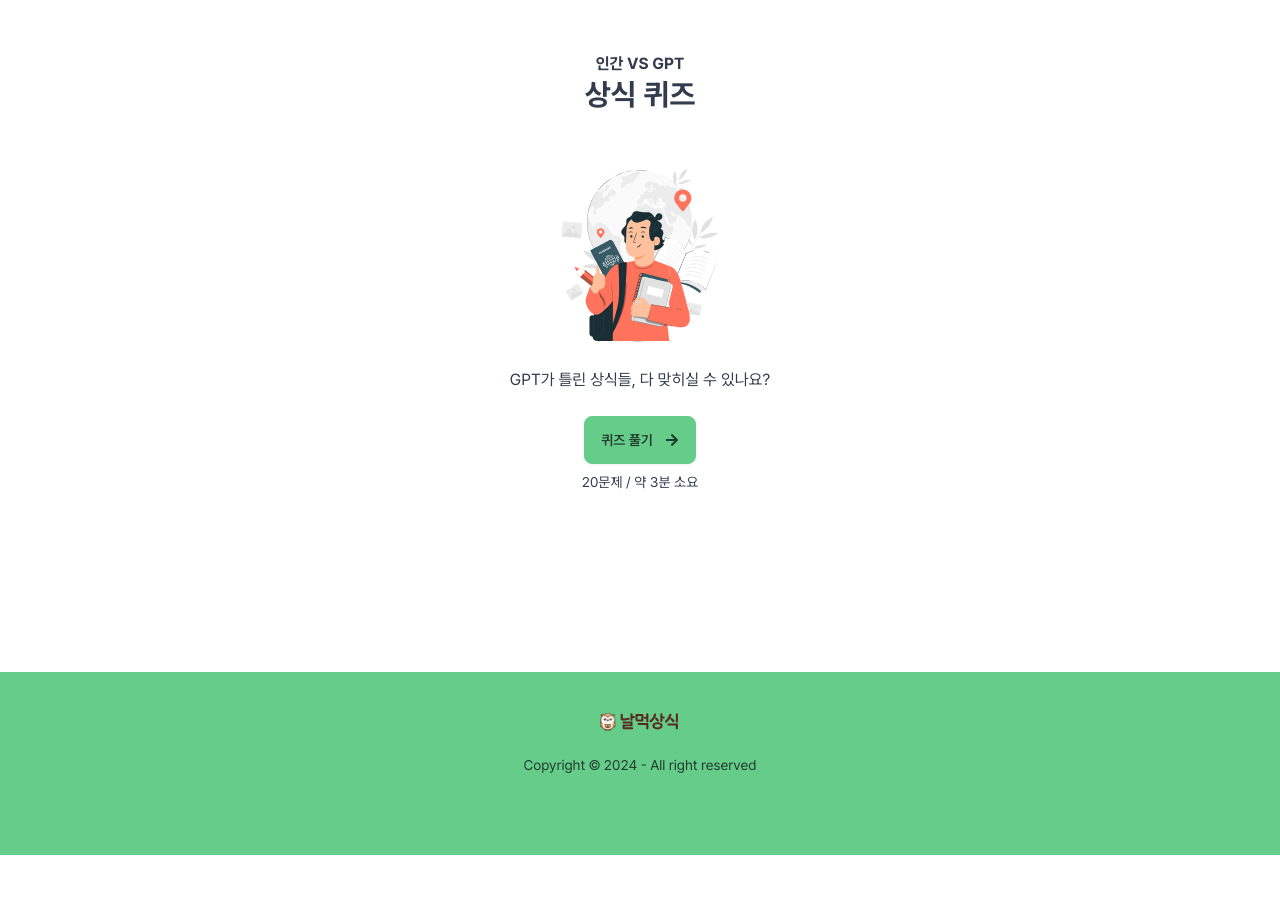
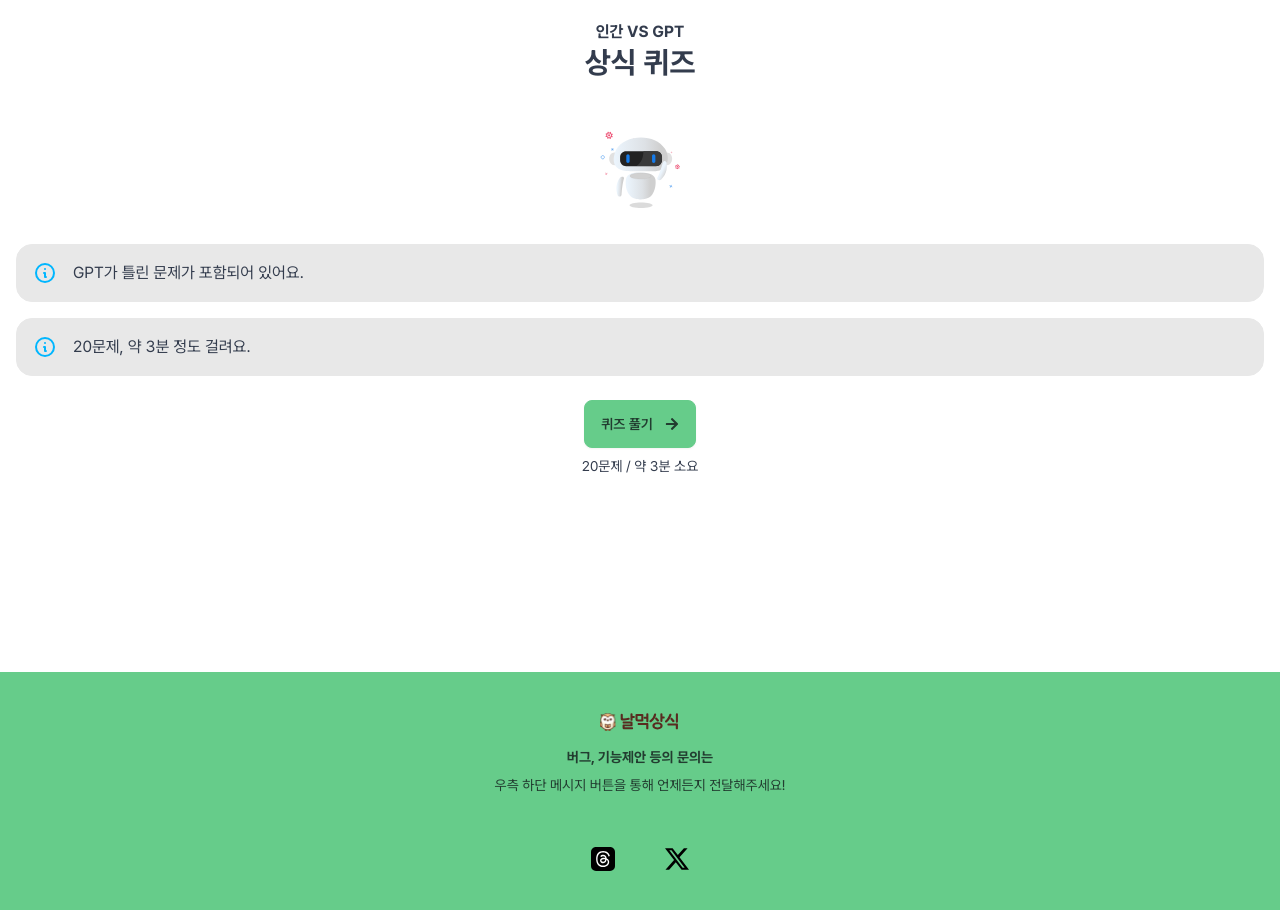
Before and after one commit to jungeol-h/quiz-vs, a Next.js app: page / in a window 1280 px wide. Shown: the part 200-1110 px from the top of the page. Before the commit the page ends 1055 px from the top, so only its background shows below. Built offline with nearby package versions, Linux system fonts and the light colour scheme.

Commit message:
refactor: Update URLs and add lazy loading for images in layout.tsx

```diff
--- a/app/layout.tsx
+++ b/app/layout.tsx
@@ -83,44 +83,58 @@ export default function RootLayout({ children }: Props) {
         <footer className="footer footer-center p-10 bg-primary text-primary-content">
           <aside>
             {/* logo */}
-            <img src="/logowithtext.svg" alt="logo" className="w-20 mb-4" />
-            <p>Copyright © 2024 - All right reserved</p>
+            <img src="/logowithtext.svg" alt="logo" className="w-20" />
+            <p className="text-ghost text-s mt-2 font-bold">
+              버그, 기능제안 등의 문의는
+            </p>
+            <p className="text-ghost text-s">
+              우측 하단 메시지 버튼을 통해 언제든지 전달해주세요!
+            </p>
           </aside>
           <nav>
+            {/* <p className="text-ghost text-s">
+              뉴스레터를 구독하면 <strong> 매주 새로운 상식 퀴즈</strong>를
+              받아볼 수 있어요.
+            </p>
+            <label className="input input-bordered flex items-center gap-2 mb-2">
+              Email
+              <input
+                type="text"
+                className="grow"
+                placeholder="example@naver.com"
+              />
+            </label>
+            <button className="btn mb-10">신청하기</button> */}
             <div className="grid grid-flow-col gap-4">
-              {/* <a>
+              <Link
+                href="https://www.threads.net/@nalmuk.sense"
+                className="btn btn-ghost"
+              >
                 <svg
                   xmlns="http://www.w3.org/2000/svg"
                   width="24"
                   height="24"
-                  viewBox="0 0 24 24"
-                  className="fill-current"
+                  clipRule="evenodd"
+                  viewBox="0 0 512 512"
                 >
-                  <path d="M24 4.557c-.883.392-1.832.656-2.828.775 1.017-.609 1.798-1.574 2.165-2.724-.951.564-2.005.974-3.127 1.195-.897-.957-2.178-1.555-3.594-1.555-3.179 0-5.515 2.966-4.797 6.045-4.091-.205-7.719-2.165-10.148-5.144-1.29 2.213-.669 5.108 1.523 6.574-.806-.026-1.566-.247-2.229-.616-.054 2.281 1.581 4.415 3.949 4.89-.693.188-1.452.232-2.224.084.626 1.956 2.444 3.379 4.6 3.419-2.07 1.623-4.678 2.348-7.29 2.04 2.179 1.397 4.768 2.212 7.548 2.212 9.142 0 14.307-7.721 13.995-14.646.962-.695 1.797-1.562 2.457-2.549z"></path>
+                  <path d="M105 0h302c57.75 0 105 47.25 105 105v302c0 57.75-47.25 105-105 105H105C47.25 512 0 464.75 0 407V105C0 47.25 47.25 0 105 0z" />
+                  <path
+                    fill="#fff"
+                    d="M337.36 243.58c-1.46-.7-2.95-1.38-4.46-2.02-2.62-48.36-29.04-76.05-73.41-76.33-25.6-.17-48.52 10.27-62.8 31.94l24.4 16.74c10.15-15.4 26.08-18.68 37.81-18.68h.4c14.61.09 25.64 4.34 32.77 12.62 5.19 6.04 8.67 14.37 10.39 24.89-12.96-2.2-26.96-2.88-41.94-2.02-42.18 2.43-69.3 27.03-67.48 61.21.92 17.35 9.56 32.26 24.32 42.01 12.48 8.24 28.56 12.27 45.26 11.35 22.07-1.2 39.37-9.62 51.45-25.01 9.17-11.69 14.97-26.84 17.53-45.92 10.51 6.34 18.3 14.69 22.61 24.73 7.31 17.06 7.74 45.1-15.14 67.96-20.04 20.03-44.14 28.69-80.55 28.96-40.4-.3-70.95-13.26-90.81-38.51-18.6-23.64-28.21-57.79-28.57-101.5.36-43.71 9.97-77.86 28.57-101.5 19.86-25.25 50.41-38.21 90.81-38.51 40.68.3 71.76 13.32 92.39 38.69 10.11 12.44 17.73 28.09 22.76 46.33l28.59-7.63c-6.09-22.45-15.67-41.8-28.72-57.85-26.44-32.53-65.1-49.19-114.92-49.54h-.2c-49.72.35-87.96 17.08-113.64 49.73-22.86 29.05-34.65 69.48-35.04 120.16v.24c.39 50.68 12.18 91.11 35.04 120.16 25.68 32.65 63.92 49.39 113.64 49.73h.2c44.2-.31 75.36-11.88 101.03-37.53 33.58-33.55 32.57-75.6 21.5-101.42-7.94-18.51-23.08-33.55-43.79-43.48zm-76.32 71.76c-18.48 1.04-37.69-7.26-38.64-25.03-.7-13.18 9.38-27.89 39.78-29.64 3.48-.2 6.9-.3 10.25-.3 11.04 0 21.37 1.07 30.76 3.13-3.5 43.74-24.04 50.84-42.15 51.84z"
+                  />
                 </svg>
-              </a>
-              <a>
+              </Link>
+              <Link href="https://x.com/nalmuk_sense" className="btn btn-ghost">
                 <svg
                   xmlns="http://www.w3.org/2000/svg"
                   width="24"
                   height="24"
-                  viewBox="0 0 24 24"
-                  className="fill-current"
+                  clipRule="evenodd"
+                  viewBox="0 0 512 462.799"
                 >
-                  <path d="M19.615 3.184c-3.604-.246-11.631-.245-15.23 0-3.897.266-4.356 2.62-4.385 8.816.029 6.185.484 8.549 4.385 8.816 3.6.245 11.626.246 15.23 0 3.897-.266 4.356-2.62 4.385-8.816-.029-6.185-.484-8.549-4.385-8.816zm-10.615 12.816v-8l8 3.993-8 4.007z"></path>
+                  <path d="M403.229 0h78.506L310.219 196.04 512 462.799H354.002L230.261 301.007 88.669 462.799h-78.56l183.455-209.683L0 0h161.999l111.856 147.88L403.229 0zm-27.556 415.805h43.505L138.363 44.527h-46.68l283.99 371.278z" />
                 </svg>
-              </a>
-              <a>
-                <svg
-                  xmlns="http://www.w3.org/2000/svg"
-                  width="24"
-                  height="24"
-                  viewBox="0 0 24 24"
-                  className="fill-current"
-                >
-                  <path d="M9 8h-3v4h3v12h5v-12h3.642l.358-4h-4v-1.667c0-.955.192-1.333 1.115-1.333h2.885v-5h-3.808c-3.596 0-5.192 1.583-5.192 4.615v3.385z"></path>
-                </svg>
-              </a> */}
+              </Link>
             </div>
           </nav>
         </footer>
--- a/app/page.tsx
+++ b/app/page.tsx
@@ -33,22 +33,53 @@ export default function Home() {
     <div className="min-h-screen flex flex-col justify-center items-center">
       <h1 className="text-l font-bold ">인간 VS GPT</h1>
       <h1 className="text-3xl font-bold mb-4">상식 퀴즈</h1>
-      <div className="mt-6">
+      <div className="mt-6 mb-6">
         <Player
           autoplay
           loop
-          src="/intro.json"
-          style={{ height: "200px", width: "200px" }}
+          src="/robot-lottie.json"
+          style={{ height: "100px", width: "100px" }}
         />
       </div>
-      <p className="mt-4 text-l">GPT가 틀린 상식들, 다 맞히실 수 있나요?</p>
+      <div role="alert" className="alert mb-4">
+        <svg
+          xmlns="http://www.w3.org/2000/svg"
+          fill="none"
+          viewBox="0 0 24 24"
+          className="stroke-info shrink-0 w-6 h-6"
+        >
+          <path
+            strokeLinecap="round"
+            strokeLinejoin="round"
+            strokeWidth="2"
+            d="M13 16h-1v-4h-1m1-4h.01M21 12a9 9 0 11-18 0 9 9 0 0118 0z"
+          ></path>
+        </svg>
+        <span className="text-s">GPT가 틀린 문제가 포함되어 있어요.</span>
+      </div>
+      <div role="alert" className="alert ">
+        <svg
+          xmlns="http://www.w3.org/2000/svg"
+          fill="none"
+          viewBox="0 0 24 24"
+          className="stroke-info shrink-0 w-6 h-6"
+        >
+          <path
+            strokeLinecap="round"
+            strokeLinejoin="round"
+            strokeWidth="2"
+            d="M13 16h-1v-4h-1m1-4h.01M21 12a9 9 0 11-18 0 9 9 0 0118 0z"
+          ></path>
+        </svg>
+        <span className="text-s">20문제, 약 3분 정도 걸려요.</span>
+      </div>
       <Link href="/quiz">
         <button className="btn btn-primary mt-6" onClick={handleStartQuiz}>
           퀴즈 풀기
           <FaArrowRight className="ml-1" />
         </button>
       </Link>
-      <p className="text-sm mt-2">20문제 / 약 3분 소요</p>
+      <p className="text-sm mt-2 mb-12">20문제 / 약 3분 소요</p>
     </div>
   );
 }
--- a/app/quiz/page.js
+++ b/app/quiz/page.js
@@ -52,7 +52,7 @@ const Quiz = () => {
   const handleAnswerClick = (option) => {
     const currentQuestion = questions[currentQuestionIndex];
     const correctOption =
-      currentQuestion.options[currentQuestion.correctAnswer - 1];
+      currentQuestion.options[currentQuestion.correctAnswer - 1]; //1 based index
     const isCorrectAnswer = option === correctOption;
 
     setIsCorrect(isCorrectAnswer);
--- a/app/results/page.js
+++ b/app/results/page.js
@@ -161,13 +161,18 @@ const Results = () => {
                   </div>
                 </div>
 
-                <div className="mt-8 flex flex-col items-center gap-4 sm:flex-row sm:justify-center sm:gap-6">
+                <div className="mt-20 flex flex-col items-center gap-4 sm:flex-row sm:justify-center sm:gap-6">
+                  <div
+                    className="tooltip tooltip-open"
+                    data-tip="새로운 문제 포함!"
+                  >
                     <button
                       className="btn btn-secondary px-6 py-3"
                       onClick={handleRetakeQuiz}
                     >
-                    🔄 다시하기
+                      🔄 다시 도전
                     </button>
+                  </div>
                   <button
                     className="btn btn-primary px-6 py-3"
                     onClick={handleShare}
@@ -177,28 +182,59 @@ const Results = () => {
                 </div>
               </div>
 
-              <div className="mt-8">
-                <h3 className="text-2xl font-bold mb-4">문제 리스트</h3>
-                <ul className="space-y-4">
-                  {answers.map((answer, index) => (
-                    <li
-                      key={index}
-                      className="p-4 rounded-lg border-2 border-slate-100"
+              <div className="mt-8 mb-12">
+                <h3 className="text-2xl font-bold mb-4">내가 푼 문제 </h3>
+                <div className="space-y-4">
+                  <div
+                    tabIndex={0}
+                    className="collapse collapse-arrow border border-base-200 bg-base-100 rounded-box"
                   >
+                    <input type="checkbox" />
+                    <div className="collapse-title text-xl font-medium text-left">
+                      🔥 틀린 문제
+                    </div>
+                    <div className="collapse-content">
+                      <ul>
+                        {answers
+                          .filter((answer) => !answer.isCorrect)
+                          .map((answer, index) => (
+                            <li key={index} className="text-left mb-7">
                               <p className="text-lg mb-2">{answer.question}</p>
                               <p className="text-sm mb-1">
                                 정답: {answer.correctAnswer}
                               </p>
-                      <p
-                        className={`text-sm ${
-                          answer.isCorrect ? "text-green-500" : "text-red-500"
-                        }`}
-                      >
+                              <p className="text-sm text-red-500">
                                 내가 고른 답: {answer.userAnswer}
                               </p>
                             </li>
                           ))}
                       </ul>
+                    </div>
+                  </div>
+                  <div
+                    tabIndex={0}
+                    className="collapse collapse-arrow border border-base-200 bg-base-100 rounded-box"
+                  >
+                    <input type="checkbox" className="peer" />
+                    <div className="collapse-title text-xl font-medium text-left">
+                      ✅ 맞은 문제
+                    </div>
+                    <div className="collapse-content">
+                      <ul>
+                        {answers
+                          .filter((answer) => answer.isCorrect)
+                          .map((answer, index) => (
+                            <li key={index} className="text-left mb-7">
+                              <p className="text-lg mb-2">{answer.question}</p>
+                              <p className="text-sm mb-1 text-green-500">
+                                정답: {answer.correctAnswer}
+                              </p>
+                            </li>
+                          ))}
+                      </ul>
+                    </div>
+                  </div>
+                </div>
               </div>
             </>
           ) : (
```
Also changed, not shown: public/quizSetEasy.json (+25 -33 lines), app/personal-info-agreement/page.js (added). Lines whose indentation alone changed are shown as unchanged.
